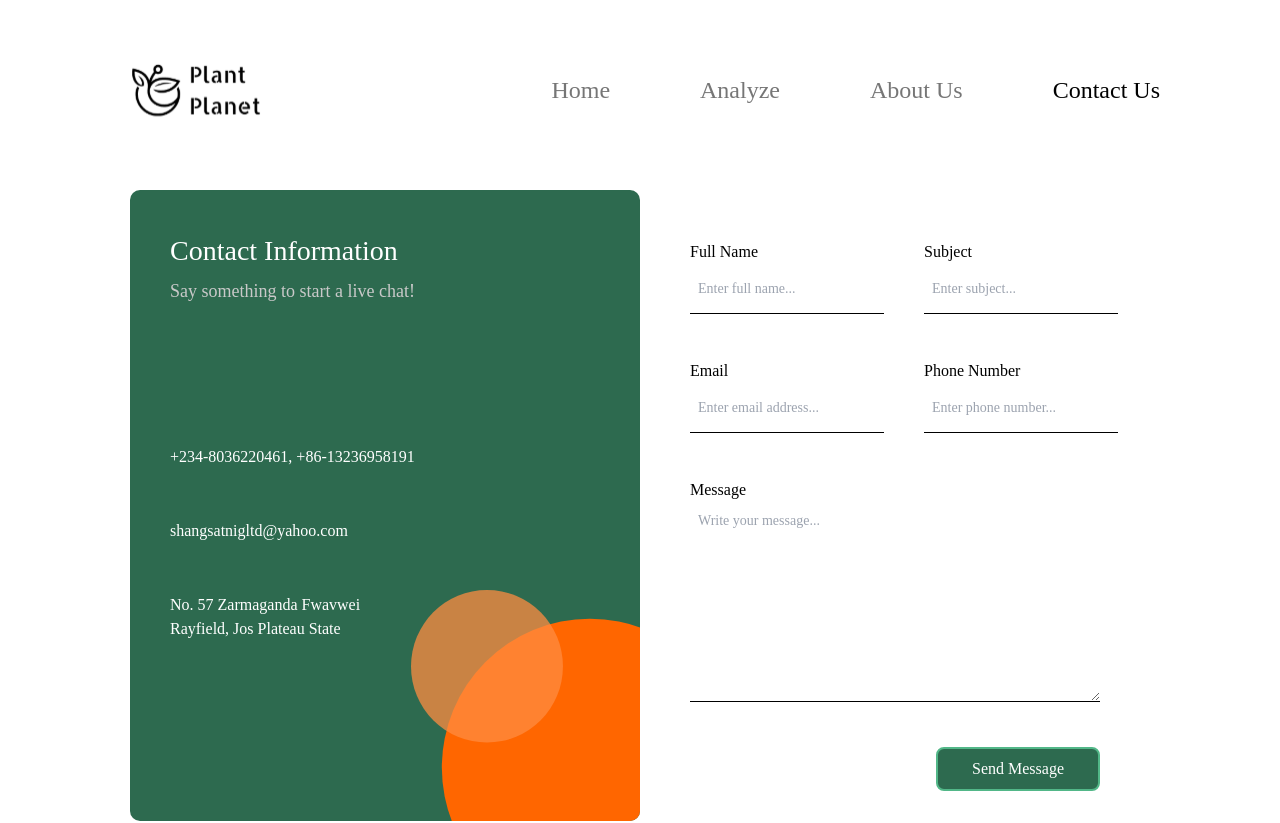
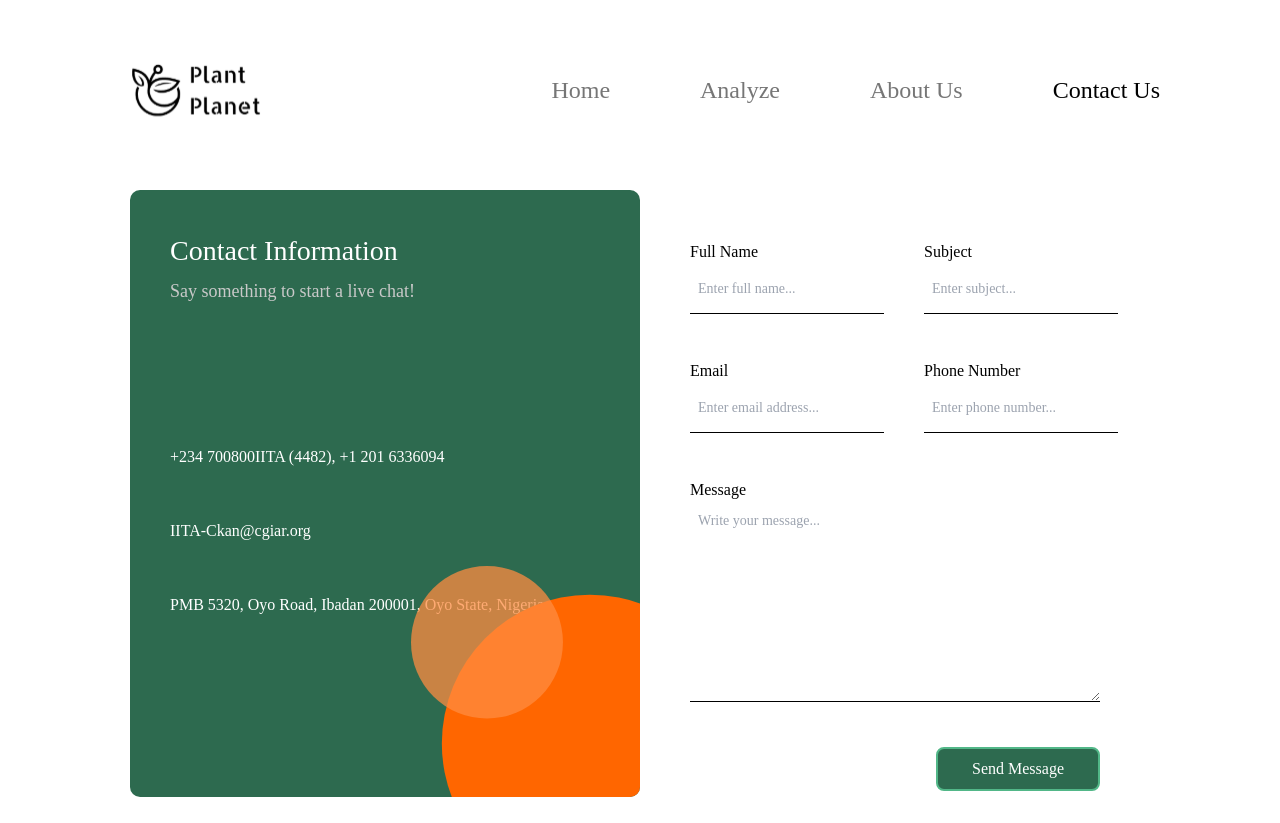
Before and after one commit to Desmond-Fon/plant-care, a React (Vite) app: page /contact in a window 1280 px wide. Shown: the top 823 px of the page. Built offline with nearby package versions, Linux system fonts and the light colour scheme; the HTML template or start-up script is replaced by a standard one.

Commit message:
edited contact page

```diff
--- a/src/pages/contact/index.jsx
+++ b/src/pages/contact/index.jsx
@@ -26,30 +26,30 @@ const Contact = () => {
               <div className="flex flex-col lg:flex-row justify-center lg:justify-start items-center gap-[10px] lg:gap-[25px]">
                 {/* <img src={contactPhone} alt="" /> */}
                 <p className=" lg:text-[16px] text-center lg:text-left  text-white">
-                  +234-8036220461, +86-13236958191
+                  +234 700800IITA (4482), +1 201 6336094
                 </p>
               </div>
               <div className="flex flex-col lg:flex-row justify-center lg:justify-start  items-center gap-[10px] lg:gap-[25px]">
                 {/* <img src={contactMail} alt="" /> */}
                 <p className=" lg:text-[16px] text-center lg:text-left  text-white">
-                  shangsatnigltd@yahoo.com
+                  IITA-Ckan@cgiar.org
                 </p>
               </div>
               <div className="flex flex-col lg:flex-row justify-center lg:justify-start  items-center gap-[10px] lg:gap-[25px]">
                 {/* <img src={contactLocation} alt="" /> */}
                 <p className=" lg:text-[16px] text-center lg:text-left  text-white">
-                  No. 57 Zarmaganda Fwavwei <br /> Rayfield, Jos Plateau State
+                  PMB 5320, Oyo Road, Ibadan 200001,
+                  Oyo State, Nigeria.
                 </p>
               </div>
             </div>
             <div className="flex justify-start items-center gap-[24px] z-20">
-              <a
+              {/* <a
                 href="https://www.facebook.com/profile.php?id=100064006633921&mibextid=2JQ9oc"
                 target="_blank"
                 rel="noreferrer"
               >
-                {/* <img src={contactMeta} alt="" /> */}
-              </a>
+              </a> */}
               {/* <img src={contactInsta} alt="" /> */}
               {/* <img src={contactX} alt="" /> */}
             </div>
@@ -85,7 +85,7 @@ const Contact = () => {
               <textarea value={message} onChange={(e) => setMessage(e.target.value)} placeholder='Write your message...' id='mail' className='outline-none border-b-[1px] h-[200px] border-b-black p-2  text-[14px] text-black' />
             </div>
             <div className='flex w-full items-end justify-center lg:justify-end'>
-              <a href={`mailto:info@shangsatnigeria.com?subject=${category}&body=Name: ${first} %0D%0A Email: ${email}%0D%0A Phone: ${number}%0D%0A Message: ${message}`} className='bg-primary w-full lg:w-[40%] text-white px-[24px] font-[500] text-center rounded-[8px] border-secondary border-[2px] py-[8px] send'>Send Message
+              <a href={`mailto:IITA-Ckan@cgiar.org?subject=${category}&body=Name: ${first} %0D%0A Email: ${email}%0D%0A Phone: ${number}%0D%0A Message: ${message}`} className='bg-primary w-full lg:w-[40%] text-white px-[24px] font-[500] text-center rounded-[8px] border-secondary border-[2px] py-[8px] send'>Send Message
               </a>
             </div>
           </div>
```
